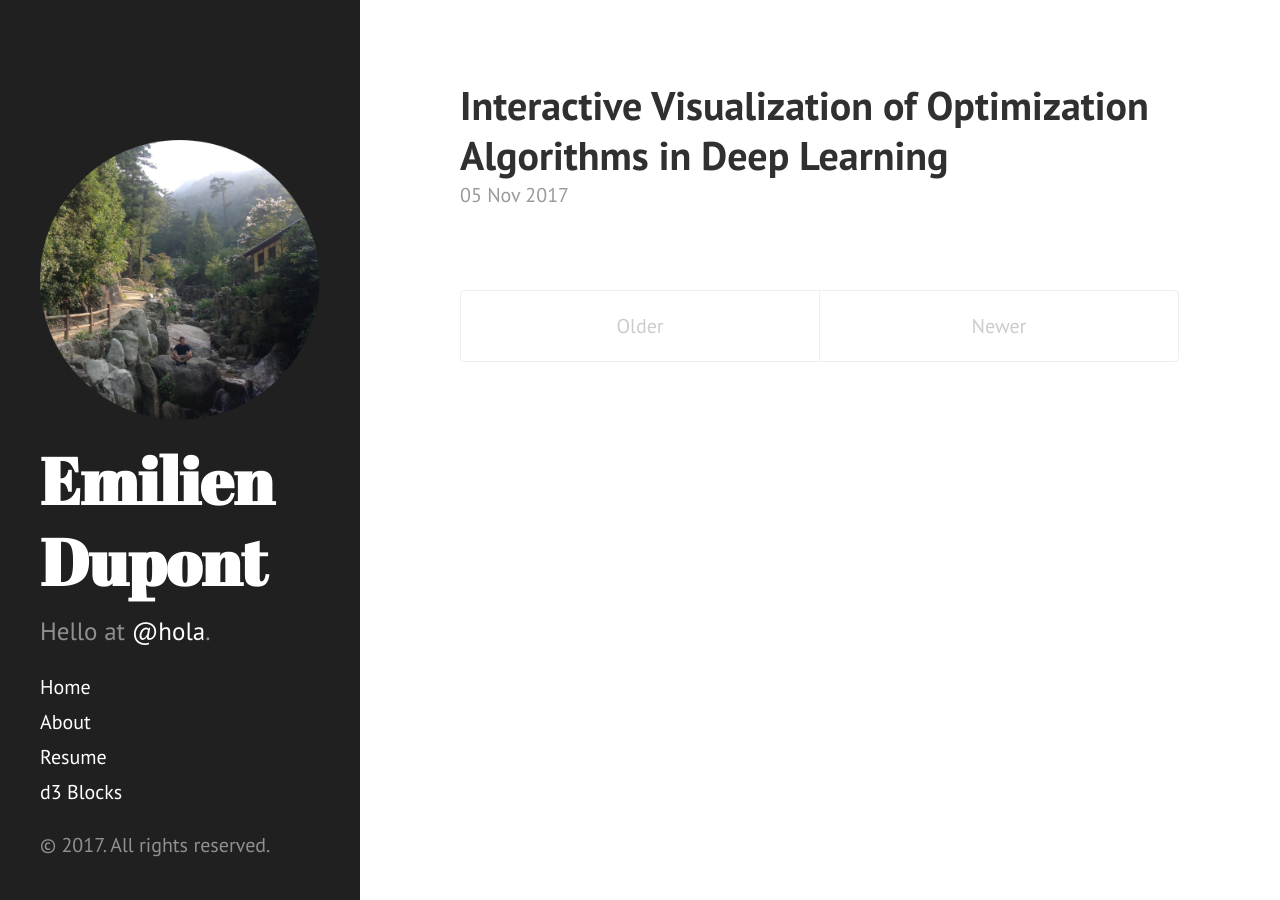
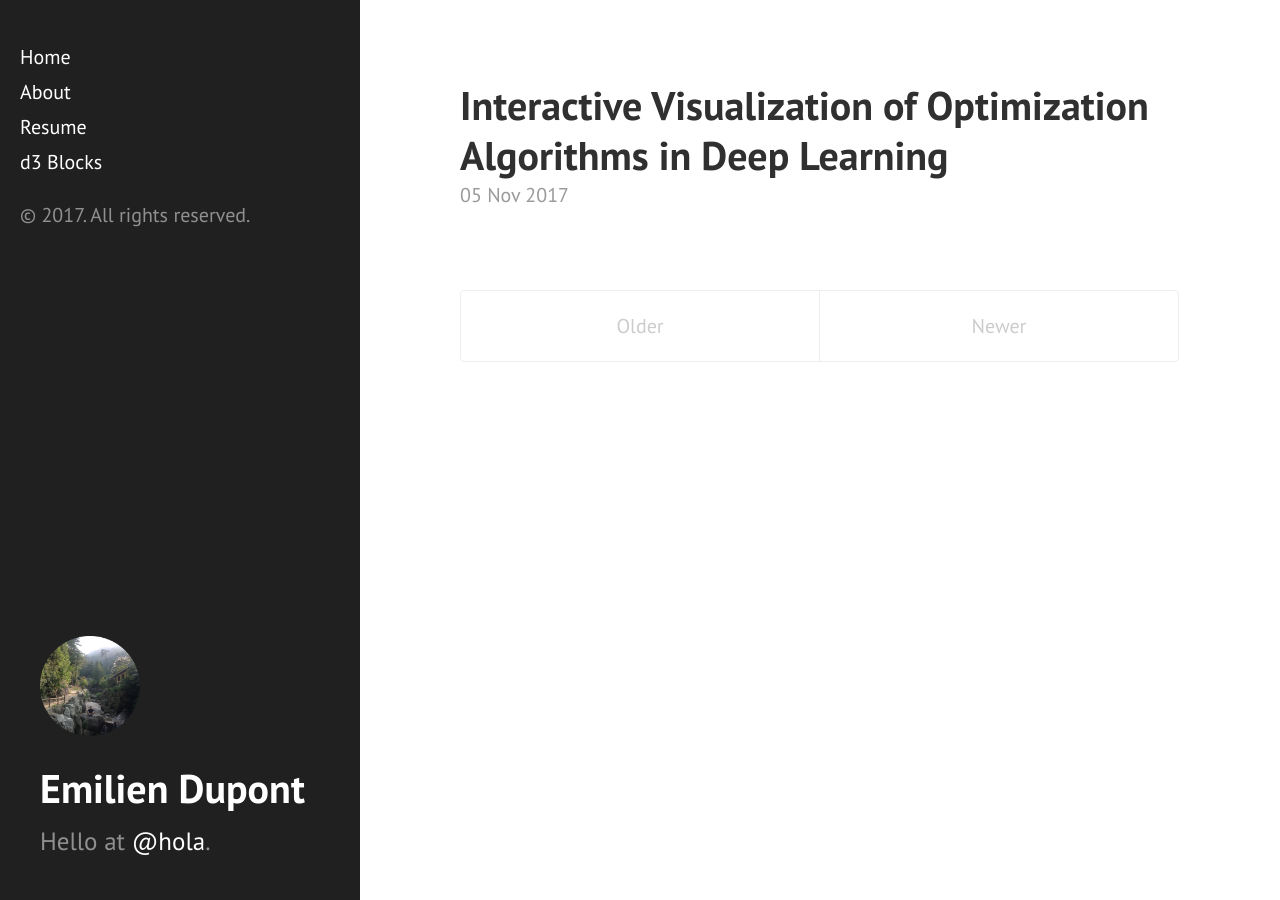
Before and after one commit to EmilienDupont/emiliendupont.github.io, a Jekyll site: the page built from index.html, in a window 1280 px wide. Built offline with Jekyll 4.4.1, drawn with Linux system fonts in a browser that asks for light colours; the list of posts is cut into pages by our own code.

Commit message:
:eggplant: remove useless css

```diff
--- a/_includes/sidebar.html
+++ b/_includes/sidebar.html
@@ -1,6 +1,6 @@
 <div class="sidebar">
   <div class="container sidebar-sticky">
-    <img src="{{ site.url }}/imgs/profile.png" style="align:center">
+    <img src="{{ site.url }}/imgs/profile.png" style="align:center; width:100px; height:100px;>
     <div class="sidebar-about">
       <h1>
         <a href="{{ site.url }}">
--- a/public/css/hyde.css
+++ b/public/css/hyde.css
@@ -97,13 +97,6 @@
 }
 .sidebar-nav-item.active {
   font-weight: bold;
-}
-
-.sidebar-logo {
-}
-
-.sidebar-logo img {
-      width: 200px;
 }
 
 /* Sticky sidebar
```
